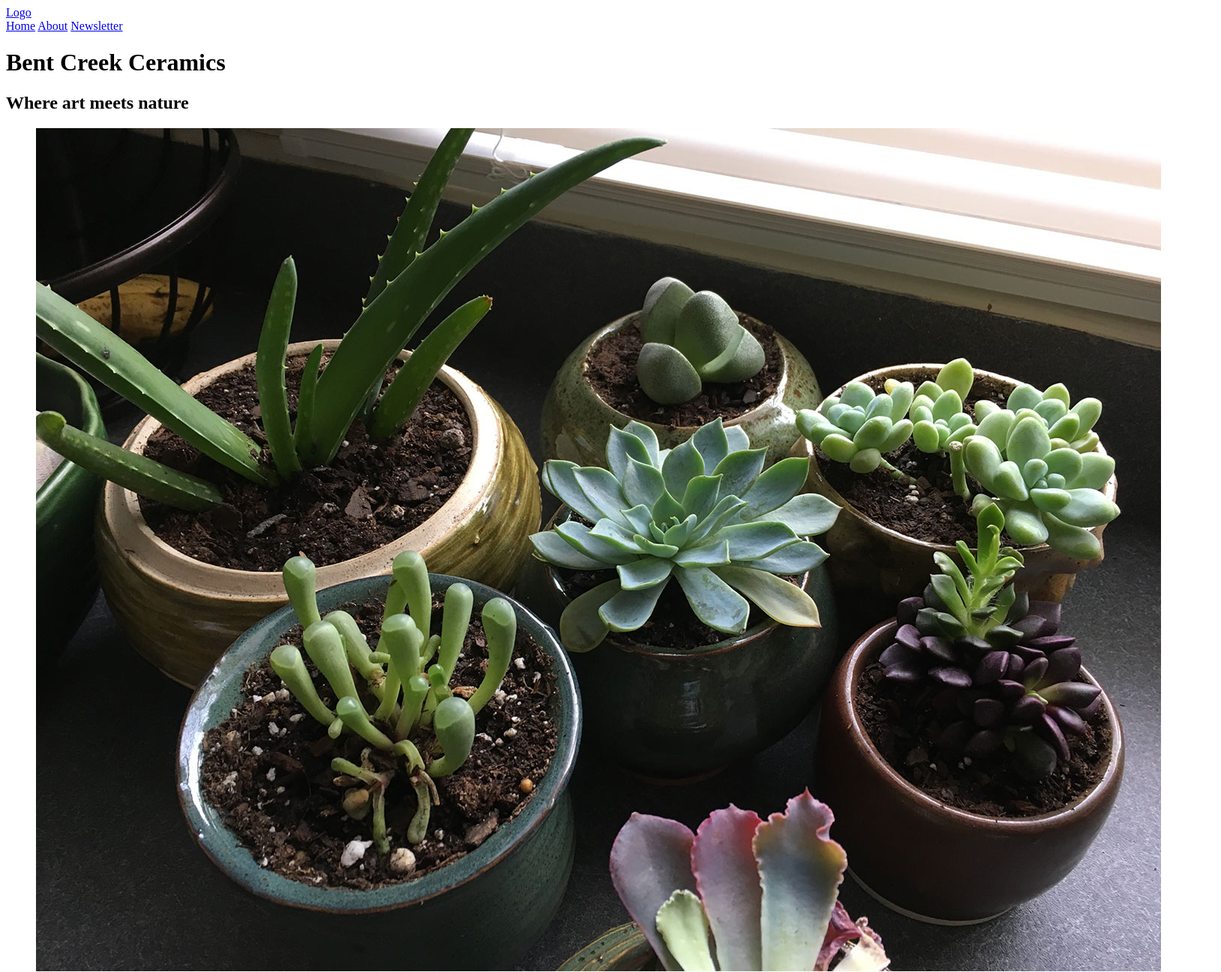
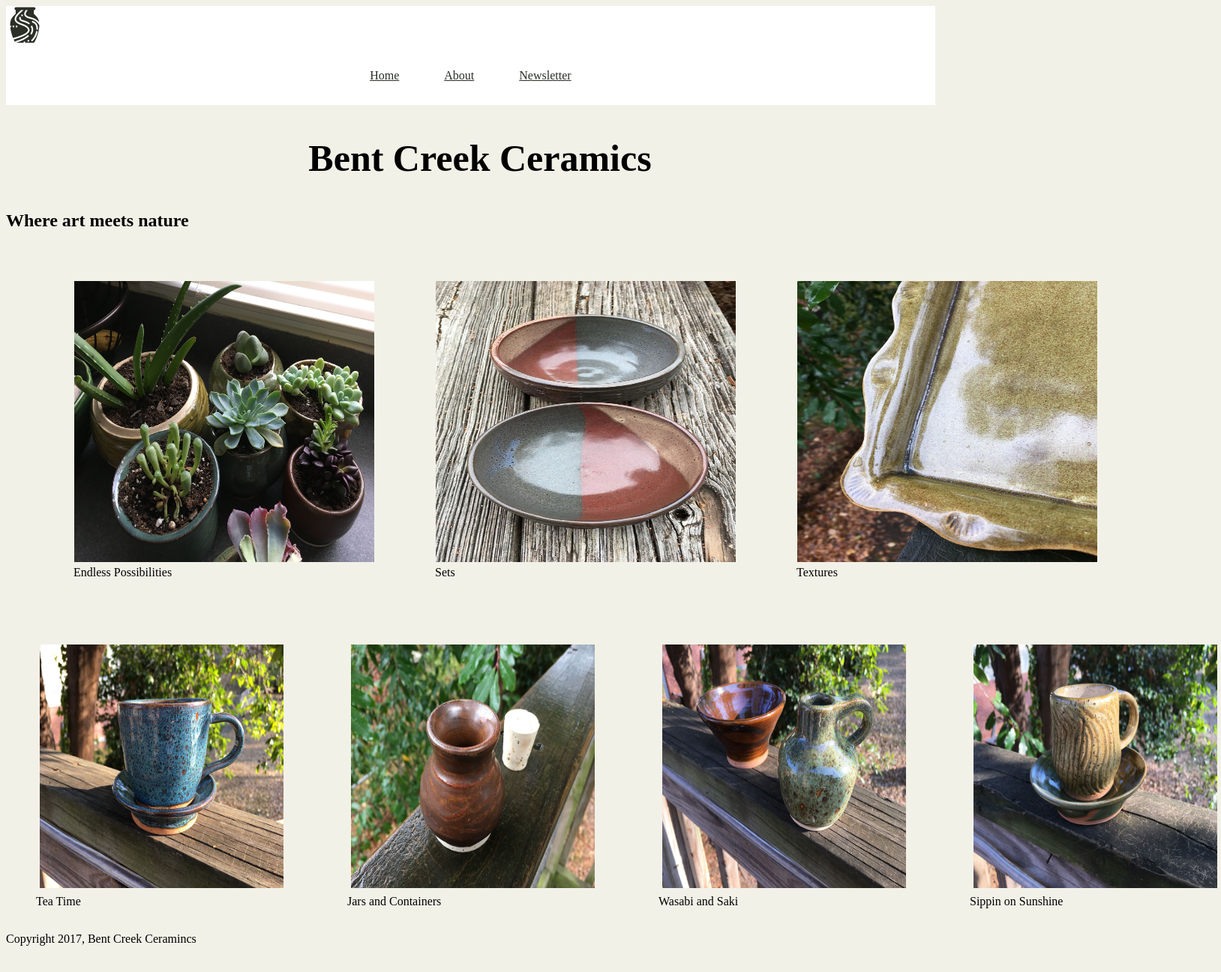
Before and after one commit to KristaBalling/week-one-project, a plain HTML site: page index.html in a window 1280 px wide. Shown: the top 1297 px of the page at 75% size, 1628 px wide, since content can reach past the window. Drawn offline with Linux system fonts and the light colour scheme.

Commit message:
ADding latest changes

```diff
--- a/index.html
+++ b/index.html
@@ -4,63 +4,58 @@
         <meta charset + "UTF-8">
         <title>Bent Creek Ceramics</title>
              <link href="https://fonts.googleapis.com/css?family=Merriweather:300,300i,400,400i,700|Roboto:300,300i,400,400i" rel="stylesheet">
+             <link rel="stylesheet" type="text/css" href="style.css"/>
     </head>
     <body>
         <header>
-    <a href="/"id="logo">Logo</a>
+            <img id="logo" src= "images/optimized/bent-creek-logo.png" </a>
            <nav>
                <a href="index.html">Home</a>
                <a href="about.html">About</a>
                <a href="newsletter.html">Newsletter</a>
            </nav>
+        </header>
+        <main>
+            <section id="company_name">
                 <h1>Bent Creek Ceramics</h1>
+            </section>
+            <section id="company_description">
                 <h2>Where art meets nature</h2>
+            </section>
 
-  <header></header>
-  <main>
-    <figure>
-      <img src="images/optimized/product-1.jpg" "alt= Endless Possibilites">
+            <section id="pic_set1">
+               <figure id="endless_possibilies">
+                  <img src="images/optimized/product-1.jpg" alt= "Endless Possibilites">
                      <figcaption>Endless Possibilities</figcaption>
-    </figure>
-
+               </figure id="sets">
                <figure>
                   <img src="images/optimized/product-2.jpg" alt="Sets">
                     <figcaption>Sets</figcaption>
                </figure>
-
                <figure>
                   <img src="images/optimized/product-3.jpg" alt="Textures">
                    <figcaption>Textures</figcaption>
                </figure>
+                </section>
 
+                <section id="pic_set2">
                <figure>
                   <img src="images/optimized/product-4.jpg" alt="Tea Time">
+                   <figcaption>Tea Time</figcaption>
               </figure>
-  </main>
-     </div>
-     <footer>
-       <h2></h2>
-    <p></p>
-     </footer>
-   </body>
-    </html>
-        <figcaption>Tea Time</figcaption>
-    <figure>
-
               <figure>
                  <img src="images/optimized/product-5.jpg" alt="Jars and Containers">
                  <figcaption>Jars and Containers</figcaption>
               </figure>
-
               <figure>
                  <img src="images/optimized/product-6.jpg" alt="Wasabi and Saki">
           <figcaption>Wasabi and Saki</figcaption>
               </figure>
-
               <figure>
                  <img src="images/optimized/product-7.jpg" alt="Sippin on Sunshine">
           <figcaption>Sippin on Sunshine</figcaption>
               </figure>
+            </section>
      </main>
      </body>
      <footer>
--- /dev/null
+++ b/style.css
@@ -0,0 +1,60 @@
+#logo {
+  width: 50px;
+}
+
+header {
+  display: inline-block;
+  width: 98%;
+  background-color: white;
+}
+
+nav { display:inline-block;
+  display: flex;
+  justify-content: center;
+
+}
+nav a{
+margin: 30px;
+color: #2b2f26;
+}
+
+a:visited {
+  color: #968772;
+}
+
+body{
+  background-color: #f2f1e8;
+}
+
+h1 { font-size: 50px;
+  display: flex;
+  justify-content: center;
+  color: #131511
+  font-family: helvetica;
+}
+
+#pic_set1 {
+  display: flex;
+  justify-content:space-between;
+  margin: 50px;
+
+}
+
+#pic_set1 img {
+  height: 375px;
+  width: 400px;
+  margin: 1px;
+}
+
+#pic_set2 {
+  display: flex;
+  justify-content: space-between;
+  flex-direction: row;
+
+  }
+
+#pic_set2 img {
+  height: 325px;
+  width: 325px;
+  margin: 5px;
+}
```
Also changed, not shown: project-layout/about-page-layout.png (added), project-layout/newsletter-page-layout.png (added), styles.css (deleted), 2 other files. Lines whose indentation alone changed are shown as unchanged.
